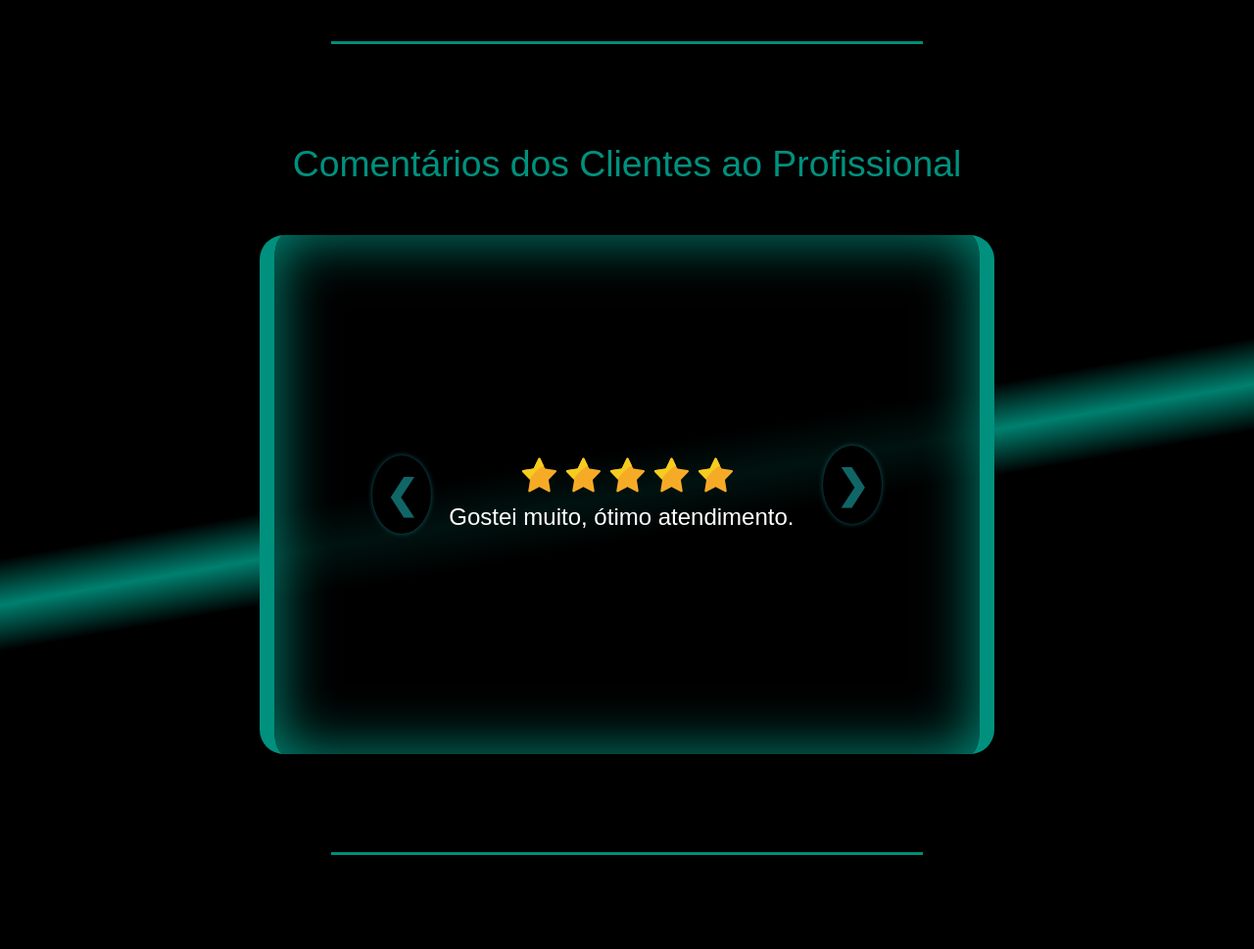
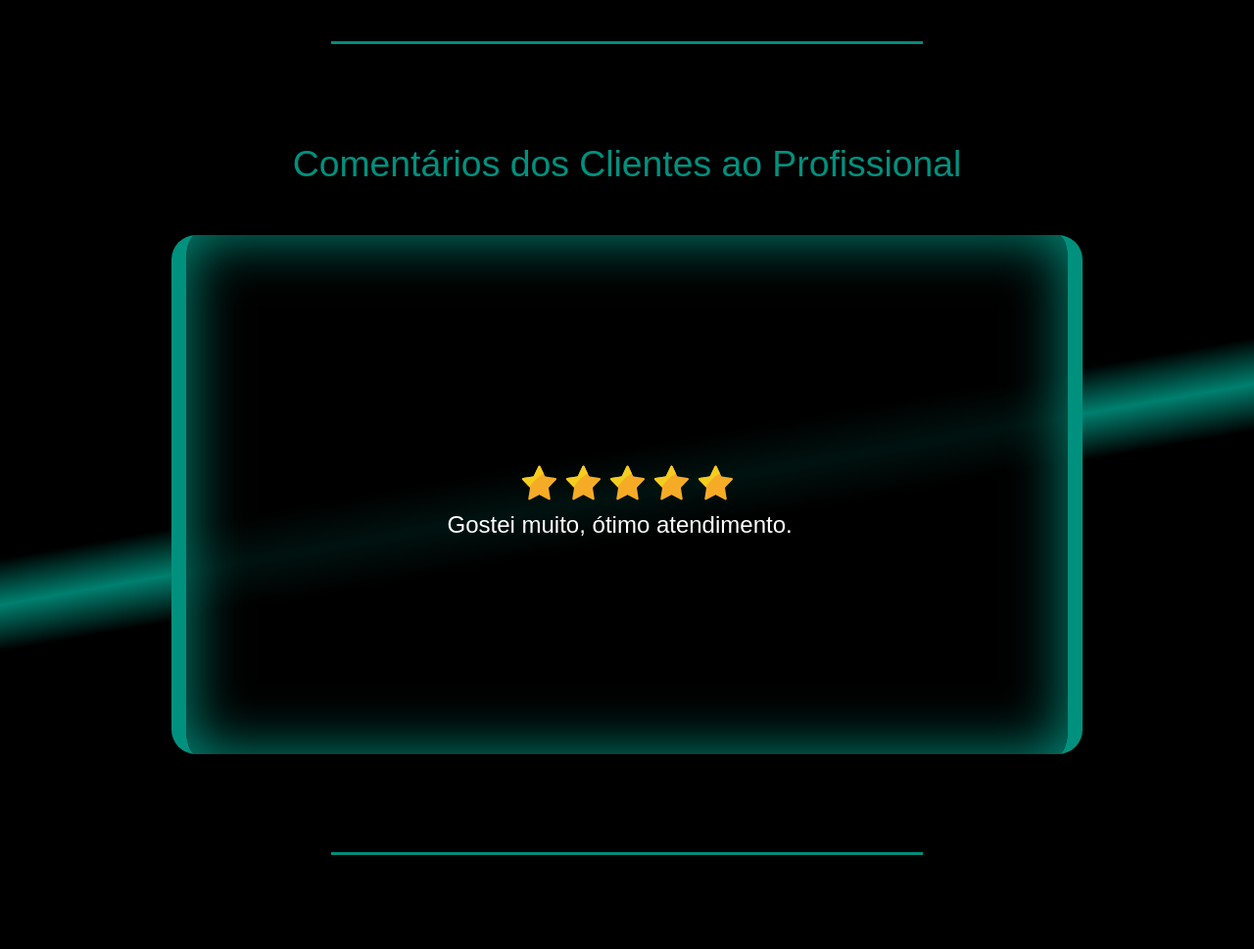
Before and after one commit to 5h3n0/tecnomade, a PHP site: page /tecnomade/viewPerfilPfForUsr.php in a window 1280 px wide; the page is wider, and only the part inside the window is pictured. Shown: the part 1635-2604 px from the top of that part at 98% size. Run offline with PHP 8.4, Linux system fonts and the light colour scheme; a user stored in the database is signed in; data comes from the database, SQL or seed files in the repository; some libraries are stand-ins or nearby versions.

Commit message:
ajuste carrosel de comentario

```diff
--- a/css/carroselDeComentarios.css
+++ b/css/carroselDeComentarios.css
@@ -6,7 +6,7 @@
     display: flex;
     flex-direction: column;
     place-items: center;
-    padding-top: 25%;
+    padding-top: 20%;
 }
 
 .carousel-inner {
@@ -54,6 +54,7 @@ background-color: black;
     height: 60px !important;
     font-size: 40px;
     padding-bottom: 70px;
+    display: none;
 
 }
 .carousel-control.prev{
--- a/css/viewPerfilPfForUsr.css
+++ b/css/viewPerfilPfForUsr.css
@@ -256,7 +256,7 @@ form {
 
 .comentario_for_pf{
     height: 530px;
-    width: 750px;
+    width: 930px;
     padding: 80px;
     text-align: center;
     display: flex;
--- a/js/carroselDeComentarios.js
+++ b/js/carroselDeComentarios.js
@@ -25,7 +25,7 @@ document.addEventListener("DOMContentLoaded", function() {
     carousel.querySelector('.prev').addEventListener('click', prevSlide);
     carousel.querySelector('.next').addEventListener('click', nextSlide);
 
-    setInterval(nextSlide, 5000);
+    setInterval(nextSlide, 3000);
 
     const indicators = document.querySelectorAll('.carousel-indicators .indicator');
 
```
